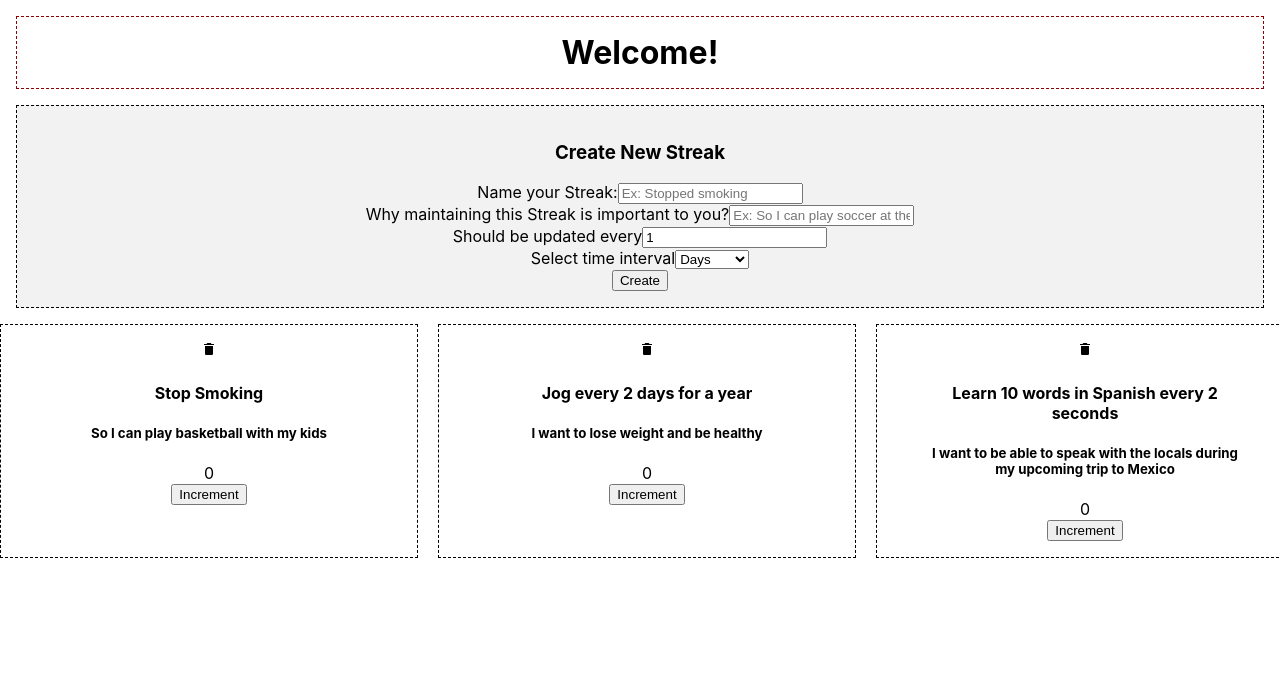
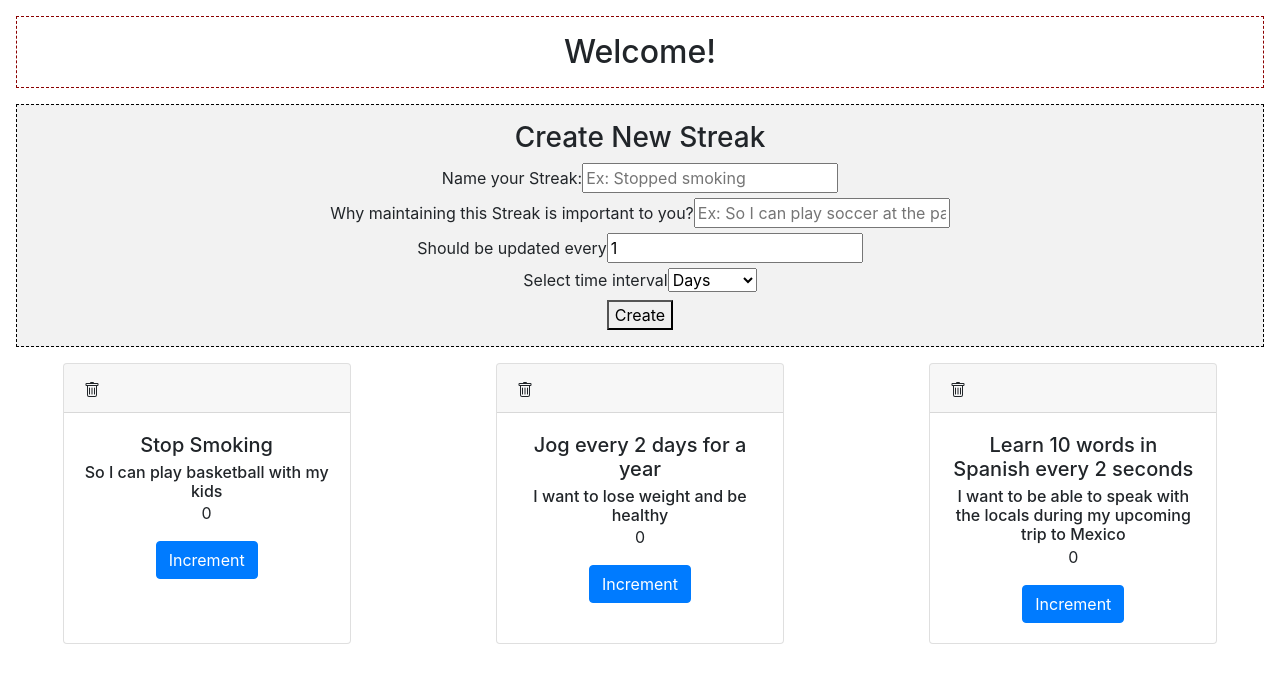
Before and after one commit to ravona/momentum, a React (Create React App) app in the folder momentum/: page / in a window 1280 px wide. Shown: the top 682 px of the page. Built offline with nearby package versions, Linux system fonts and the light colour scheme.

Commit message:
work in progress - styling streak

```diff
--- a/momentum/package.json
+++ b/momentum/package.json
@@ -6,8 +6,10 @@
     "@testing-library/jest-dom": "^5.11.4",
     "@testing-library/react": "^11.1.0",
     "@testing-library/user-event": "^12.1.10",
+    "bootstrap": "^4.5.3",
     "nanoid": "^3.1.16",
     "react": "^17.0.1",
+    "react-bootstrap": "^1.4.0",
     "react-countdown": "^2.3.1",
     "react-dom": "^17.0.1",
     "react-icons": "^3.11.0",
--- a/momentum/src/App.js
+++ b/momentum/src/App.js
@@ -11,6 +11,7 @@ import { StreaksProvider } from "./context/StreaksProvider";
 
 // style:
 import "./App.scss";
+import "bootstrap/dist/css/bootstrap.min.css";
 
 function App() {
   return (
--- a/momentum/src/components/Streak/Streak.jsx
+++ b/momentum/src/components/Streak/Streak.jsx
@@ -6,7 +6,10 @@ import messages from "../../data/messages.json";
 // components:
 import Countdown from "react-countdown";
 import { getRandomArrayItem } from "../../utils/utils";
-import { IoMdTrash } from "react-icons/io/index";
+import { BsTrash } from "react-icons/bs";
+
+import Button from "react-bootstrap/Button";
+import Card from "react-bootstrap/Card";
 
 // context:
 import { useStreaks } from "../../context/StreaksProvider";
@@ -45,21 +48,34 @@ export const Streak = ({ id, title, motivation }) => {
 
   return (
     <>
-      <div key={id} className={`streak`}>
-        <IoMdTrash className={"streak__icon"} onClick={handleDeleteStreak} />
-        <h4 className={"streak__title"}>{title}</h4>
-        <h5 className={"streak__motivation"}>{motivation}</h5>
+      <Card key={id} className={`streak`} style={{ width: "18rem" }}>
+        {/* <Card.Img variant="top" src="holder.js/100px180" /> */}
+        <Card.Header>
+          <BsTrash className={"streak__icon"} onClick={handleDeleteStreak} />
+        </Card.Header>
+        <Card.Body className={"streak__content"}>
+          <Card.Title className={"streak__title"}>{title}</Card.Title>
+
+          <Card.Subtitle className={"streak__motivation"}>
+            {motivation}
+          </Card.Subtitle>
+
           <div className="streak__countdown">
             {status === true ? (
               <Countdown date={Date.now() + 2000} onComplete={handleLoss} />
             ) : null}
           </div>
 
-        <div className="streak__counter">{count}</div>
-        <button onClick={handleIncrement} className="streak-btn">
+          <Card.Text className="streak__counter">{count}</Card.Text>
+          <Button
+            onClick={handleIncrement}
+            className="streak-btn"
+            variant="primary"
+          >
             Increment
-        </button>
-      </div>
+          </Button>
+        </Card.Body>
+      </Card>
     </>
   );
 };
--- a/momentum/src/components/Streak/Streak.scss
+++ b/momentum/src/components/Streak/Streak.scss
@@ -1,6 +1,11 @@
 .streak {
-  text-align: center;
   border: 1px dashed black;
-  padding: 1rem 3rem;
-  width: 20rem;
+
+  &__content {
+    text-align: center;
+  }
+
+  &__icon {
+    cursor: pointer;
+  }
 }
```
Also changed, not shown: 1 other file (tests, documents, lock files or other folders). Lines whose indentation alone changed are shown as unchanged.
